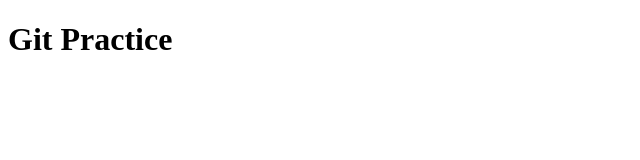
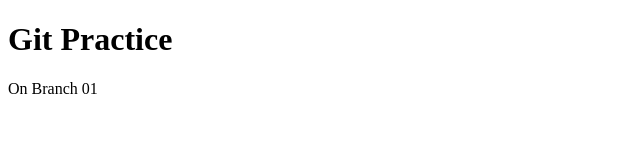
Before and after one commit to MohdSaif0123/git-practice, a plain HTML site: page index.html in a window 1280 px wide. Shown: the whole page, without its empty margins (0-640 px from the left). Drawn offline with Linux system fonts and the light colour scheme.

Commit message:
some change

```diff
--- a/index.html
+++ b/index.html
@@ -7,5 +7,6 @@
 </head>
 <body>
     <h1>Git Practice</h1>
+    <p>On Branch 01</p>
 </body>
 </html>
```
